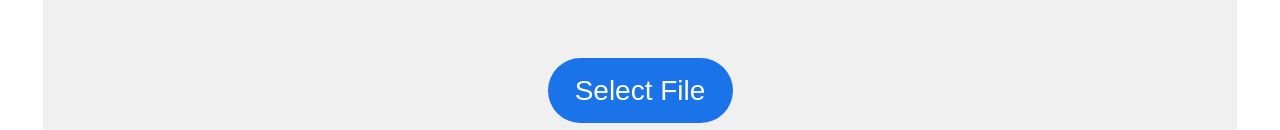
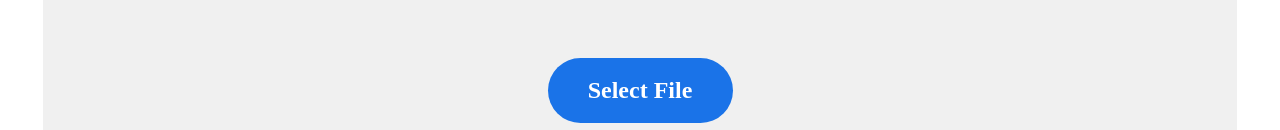
Before and after one commit to gkseogus/HallymCapStone, a React (Create React App) app: page /main in a window 1280 px wide. Shown: the part 822-952 px from the top of the page. Built offline with nearby package versions, Linux system fonts and the light colour scheme.

Commit message:
220921_fix to text design

```diff
--- a/src/components/Main/index.js
+++ b/src/components/Main/index.js
@@ -67,12 +67,16 @@
 const SelectText = styled.p`
   cursor: pointer;
   margin: auto;
+  font-family: "Pretendard";
+  font-style: normal;
+  font-weight: 600;
+  font-size: 24px;
+  line-height: 29px;
+  text-align: center;
   color: #ffffff;
-  font-style: normal;
-  font-weight: 500;
-  font-size: 28px;
-  line-height: 41px;
-  text-align: center;
+  flex: none;
+  order: 0;
+  flex-grow: 0;
 `;
 
 const Main = (props) => {
```
